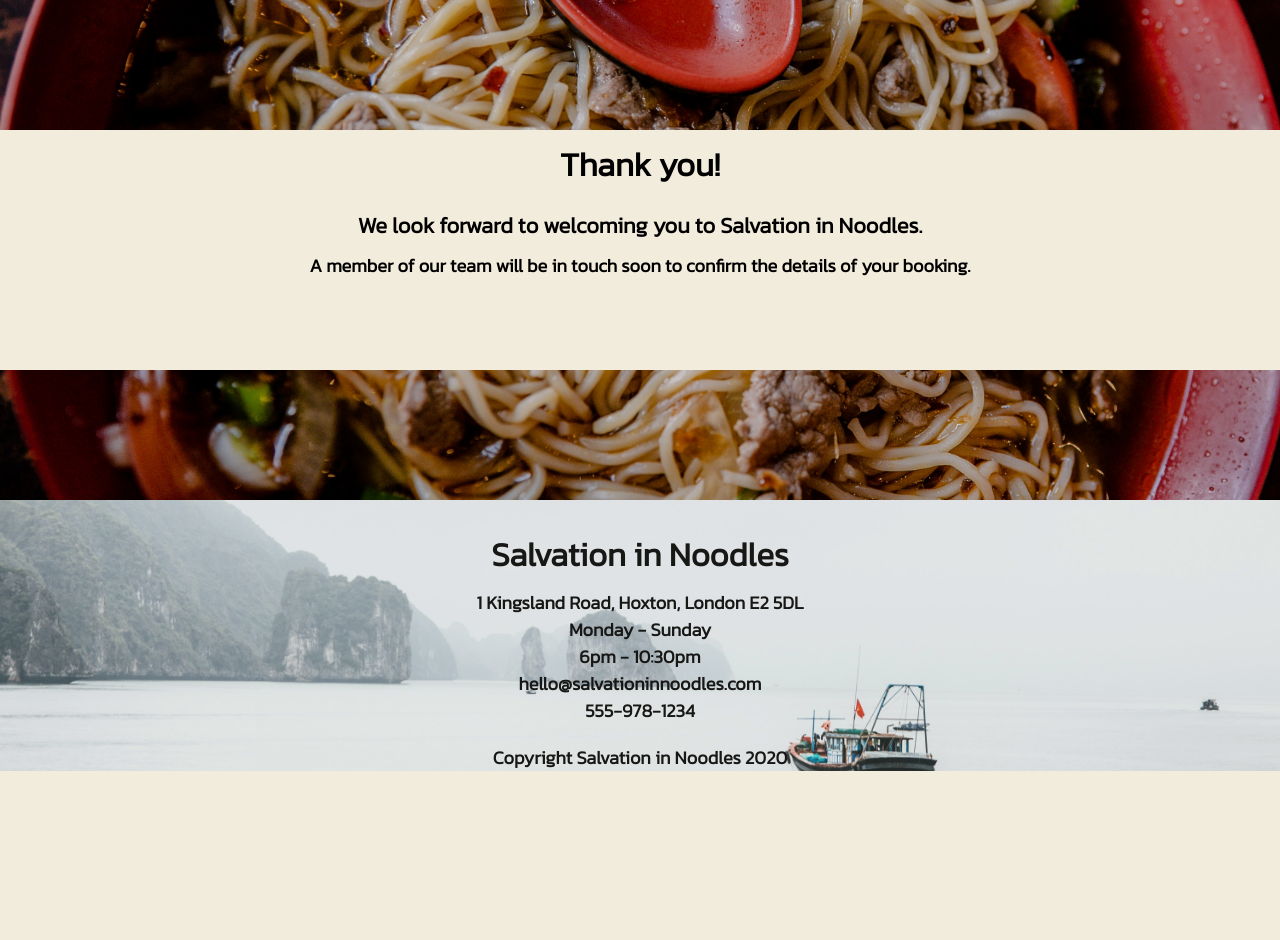
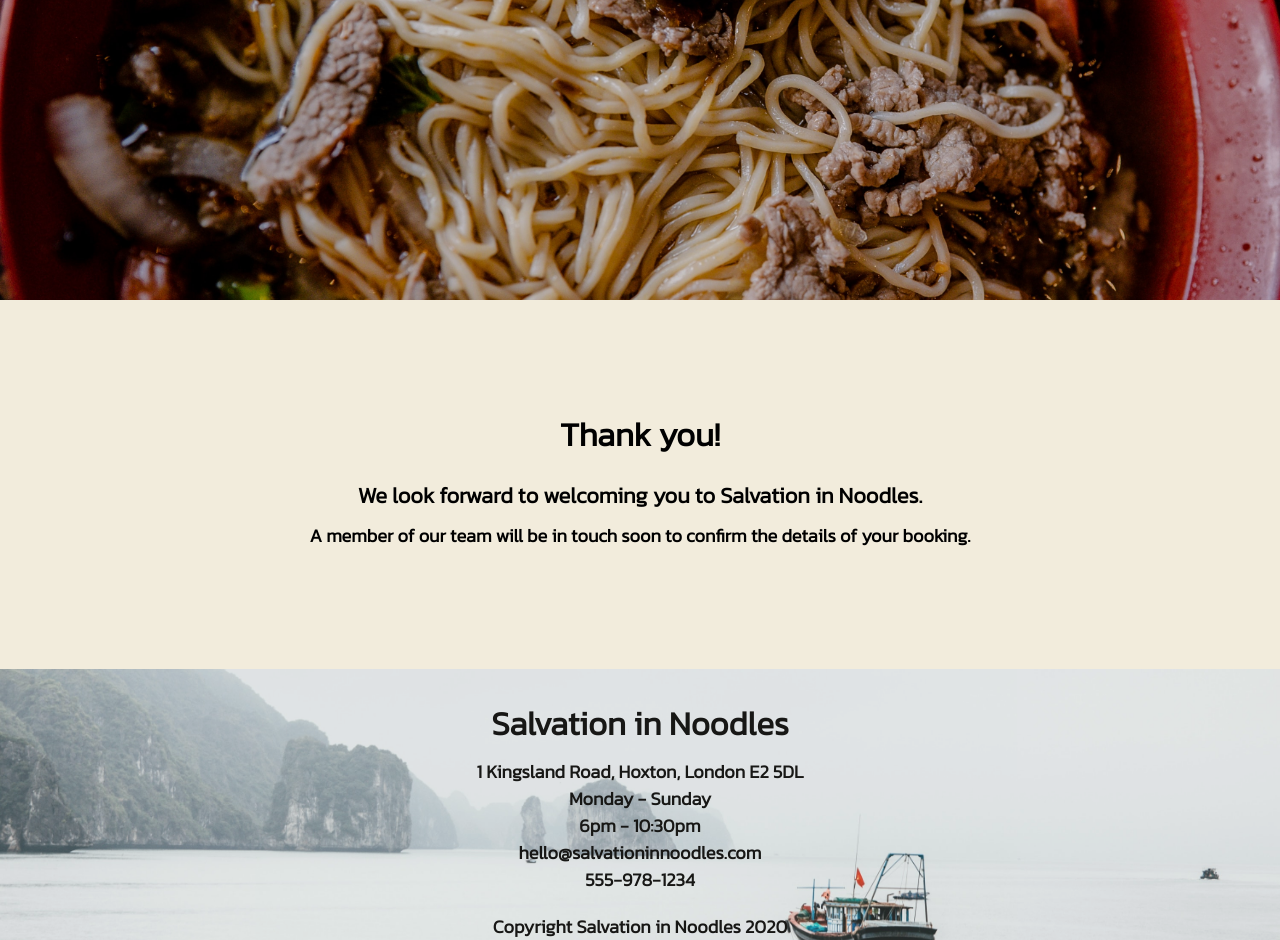
Before and after one commit to jeaninewilson2020/salvation_in_noodles, a plain HTML site: page thanks.html in a window 1280 px wide. Before the commit the page ends 800 px from the top, so only its background shows below. Drawn offline with Linux system fonts and the light colour scheme; files that its build step writes are made by us from their sources; files whose address does not match are found by name.

Commit message:
Add files via upload
Added a center div for the "thank you" text and removed extra space beneath the footer

```diff
--- a/style.css
+++ b/style.css
@@ -178,7 +178,7 @@ label {
 
 .thank-you {
     display: flex;
-    height: 500px;
+    height: 300px;
     background-image: url("images/noodles.jpg");
     background-size: cover;
     background-position: center;
@@ -187,14 +187,22 @@ label {
     margin: auto;
 }
 
-.thank-you .content {
+.thanks-content {
     margin: auto;
+    padding: 0;
     background-color: #f2ecdc;
     width: 100%;
-    height: 240px;
+    height: 100px;
+}
+
+.centered-text {
+    margin: auto;
 
 }
 
+#bottom-text {
+    padding-bottom: 120px;
+}
 .contact-container-thanks {
     background-image: url("images/vietnam.jpg");
     background-repeat: no-repeat;
@@ -202,8 +210,9 @@ label {
     background-size: cover;
     opacity: 0.9;
     padding-bottom: 0;
-    min-height: calc(100vh - 740px);
+
 }
+
 
 @media only screen and (max-width: 480px) {
     body {
@@ -222,12 +231,6 @@ label {
     }
     #email {
        min-width: 200px;
-    }
-    .thank-you {
-        height: 250px;
-    }
-    .thank-you .content {
-        height: 120px;
     }
 
 }
@@ -250,11 +253,22 @@ label {
     #email {
        min-width: 250px;
     }
-    .thank-you {
-        height: 300px;
-    }
-    .thank-you .content {
-        height: 150px;
-    }
 
 }
+
+min-height: calc(100vh - 740px);
+
+
+.thank-you {
+    height: 250px;
+}
+.thank-you .content {
+    height: 120px;
+}
+
+.thank-you {
+    height: 300px;
+}
+.thank-you .content {
+    height: 150px;
+}
--- a/thanks.html
+++ b/thanks.html
@@ -12,13 +12,12 @@
 <body>
     <div class="thank-you">
 
-        <div class="content">
-            <h2>Thank you!</h2>
-            <h4>We look forward to welcoming you to Salvation in Noodles.</h4>
-            <h5>A member of our team will be in touch soon to confirm the details of your booking.</h5>
-        </div>
     </div>
 
+    <div class="thanks-content"></div>
+    <h2 class="centered-text">Thank you!</h2>
+    <h4 class="centered-text">We look forward to welcoming you to Salvation in Noodles.</h4>
+    <h5 class="centered-text" id="bottom-text">A member of our team will be in touch soon to confirm the details of your booking.</h5>
 
     <footer>
         <div class="contact-container-thanks">
```
